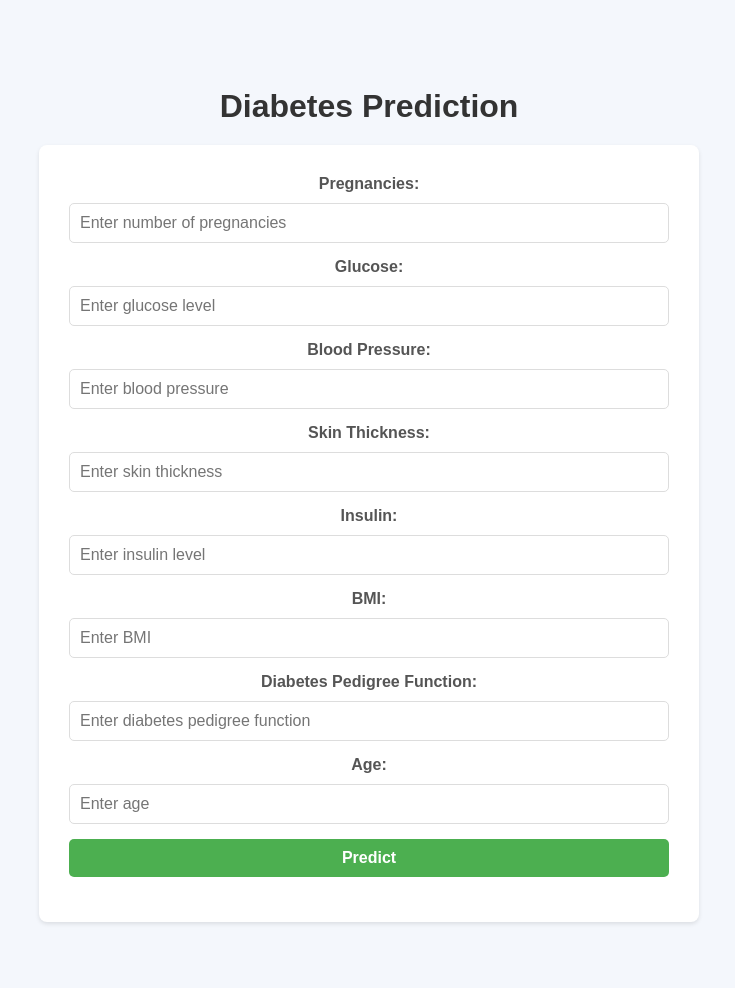
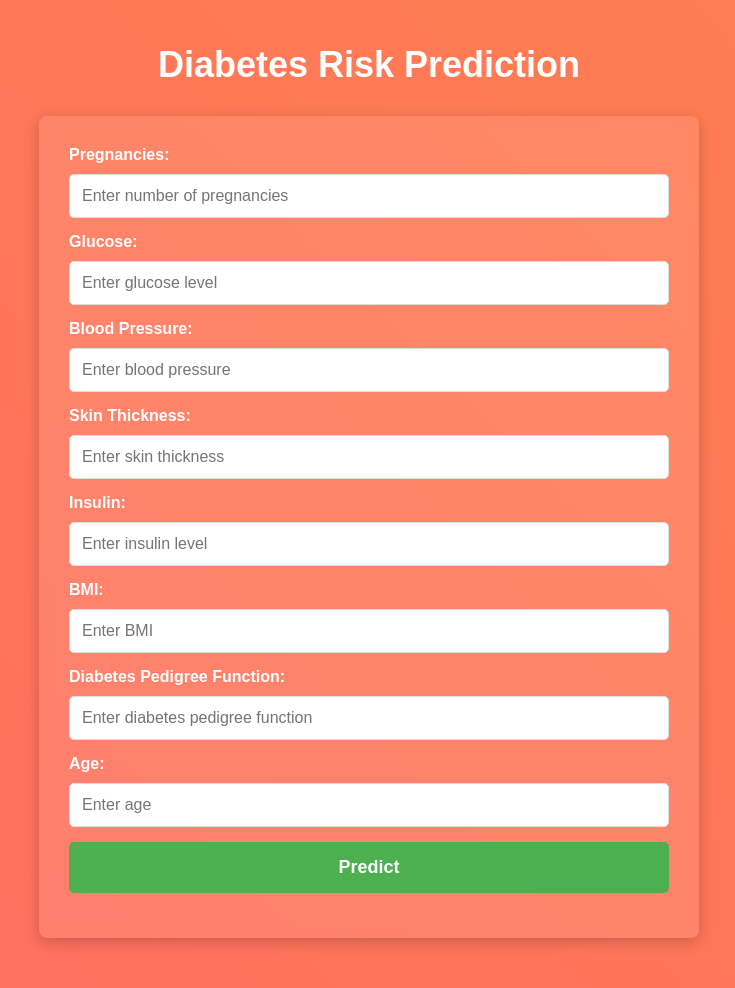
Before and after one commit to Nachiket858/ML_Projects, a Flask app: page /predict in a window 1280 px wide. Shown: the whole page, without its empty margins (271-1006 px from the left). Run offline with Flask 3, Linux system fonts and the light colour scheme; parts of the project's set-up code (start-up, migrations or seed data) failed here and were passed over.

Commit message:
fix ui and model

```diff
--- a/2.Diabetes_Prediction/templates/predict.html
+++ b/2.Diabetes_Prediction/templates/predict.html
@@ -9,42 +9,46 @@
             margin: 0;
             padding: 0;
             height: 100%;
-            font-family: Arial, sans-serif;
-            background-color: #f4f7fc;
-            overflow: hidden; /* Prevent scrolling */
+            font-family: 'Poppins', sans-serif;
+            background: linear-gradient(45deg, #FF6F61, #FF7F50); /* Match home page gradient */
+            overflow-y: auto; /* Allow vertical scrolling */
+            color: #fff;
         }
         .container {
             display: flex;
             justify-content: center;
             align-items: center;
-            height: 100%;
+            min-height: 100vh;
             flex-direction: column;
             box-sizing: border-box;
             padding: 20px;
-            width: 100%; /* Take full width of the screen */
+            width: 100%;
         }
         h1 {
-            color: #333;
-            margin-bottom: 20px;
+            color: #fff;
+            font-size: 36px;
+            margin-bottom: 30px;
         }
         .form-container {
-            background-color: #fff;
+            background-color: rgba(255, 255, 255, 0.1);
             padding: 30px;
             border-radius: 8px;
-            box-shadow: 0 2px 4px rgba(0, 0, 0, 0.1);
+            box-shadow: 0 4px 15px rgba(0, 0, 0, 0.2);
             width: 100%;
             max-width: 600px;
-            text-align: center;
+            text-align: left;
+            backdrop-filter: blur(5px);
+            margin-bottom: 30px;
         }
         label {
             display: block;
             margin-bottom: 10px;
             font-weight: bold;
-            color: #555;
+            color: #fff;
         }
         input {
             width: 100%;
-            padding: 10px;
+            padding: 12px;
             margin-bottom: 15px;
             border-radius: 5px;
             border: 1px solid #ddd;
@@ -56,40 +60,42 @@
             color: white;
             border: none;
             cursor: pointer;
-            font-size: 16px;
+            font-size: 18px;
             font-weight: bold;
+            padding: 15px;
+            width: 100%;
+            border-radius: 5px;
         }
         input[type="submit"]:hover {
             background-color: #45a049;
         }
         .prediction {
-            background-color: #f8d7da;
-            color: #721c24;
-            border: 1px solid #f5c6cb;
+            background-color: rgba(255, 99, 71, 0.7); /* Tomato color with transparency */
+            color: #fff;
             padding: 20px;
             border-radius: 5px;
-            margin-top: 20px;
+            margin-top: 30px;
             width: 100%;
             max-width: 600px;
             text-align: center;
             font-weight: bold;
             box-sizing: border-box;
-            position: absolute;
-            top: 50%;
-            left: 50%;
-            transform: translate(-50%, -50%);
+            position: relative;
         }
-        .close-btn {
+        .prediction p {
+            margin: 0;
+        }
+        .button {
             background-color: #721c24;
             color: white;
             padding: 10px 20px;
             border: none;
             cursor: pointer;
             border-radius: 5px;
-            margin-top: 20px;
             font-size: 16px;
+            text-decoration: none;
         }
-        .close-btn:hover {
+        .button:hover {
             background-color: #f5c6cb;
             color: #721c24;
         }
@@ -97,7 +103,7 @@
 </head>
 <body>
     <div class="container">
-        <h1>Diabetes Prediction</h1>
+        <h1>Diabetes Risk Prediction</h1>
         <div class="form-container">
             <form method="POST">
                 <label for="pregnancies">Pregnancies:</label>
@@ -116,7 +122,7 @@
                 <input type="number" name="insulin" min="14" max="846" placeholder="Enter insulin level" required><br>
 
                 <label for="bmi">BMI:</label>
-                <input type="number" name="bmi" min="18.2" max="67.1"  placeholder="Enter BMI" required><br>
+                <input type="number" name="bmi" min="18.2" max="67.1" placeholder="Enter BMI" required><br>
 
                 <label for="diabetes_pedigree">Diabetes Pedigree Function:</label>
                 <input type="number" name="diabetes_pedigree" min="0.078" max="2.42" placeholder="Enter diabetes pedigree function" required><br>
```
